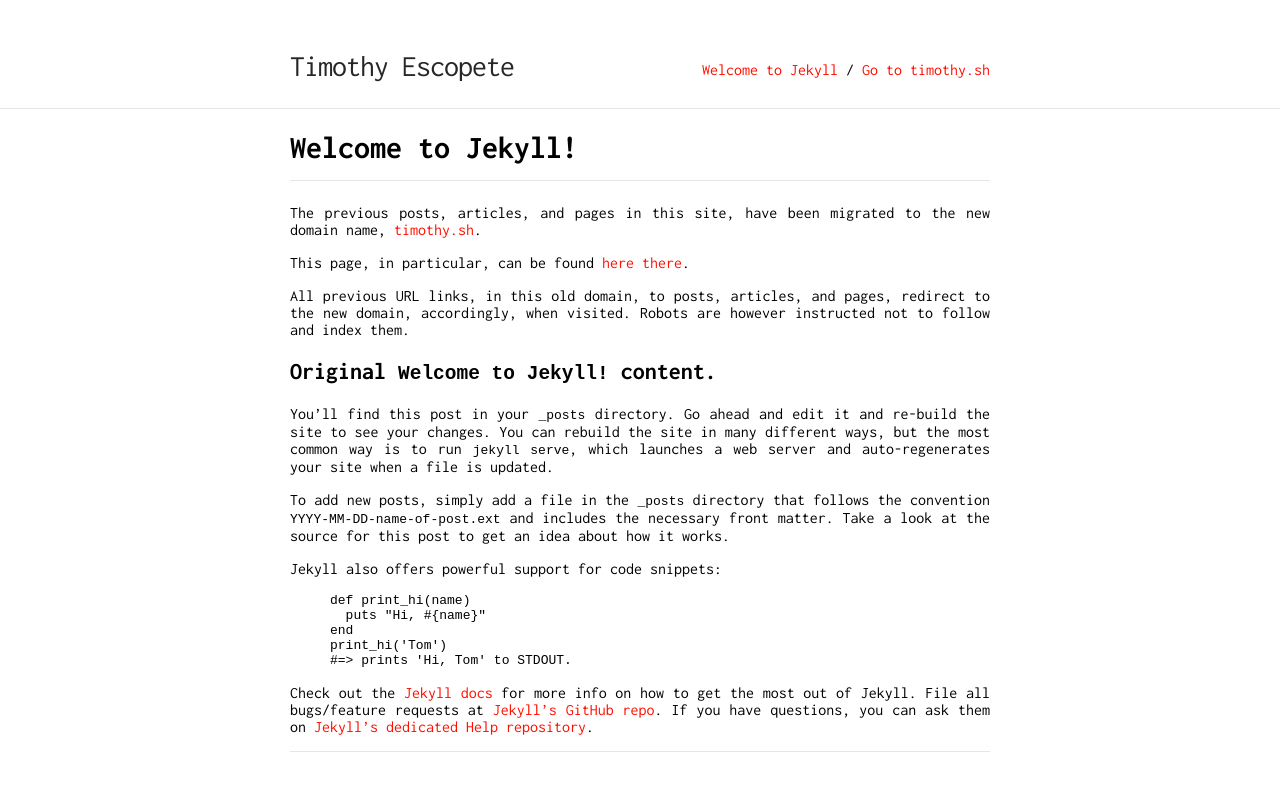
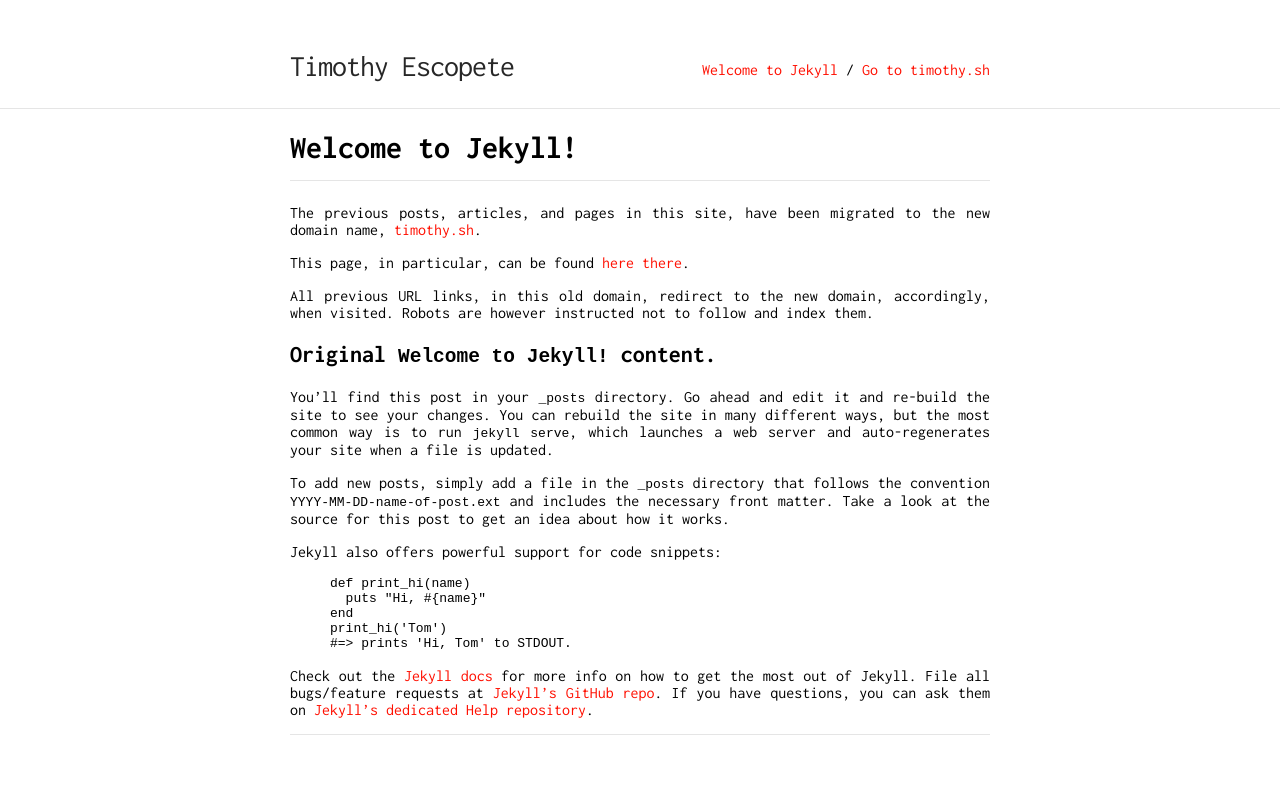
Before and after one commit to timhtheos/timothyae, a Jekyll site: the page built from _posts/2016-10-09-welcome-to-jekyll.md, in a window 1280 px wide. Shown: the top 791 px of the page. Built offline with Jekyll 4.4.1, drawn with Linux system fonts in a browser that asks for light colours; nearby versions of some CDN libraries.

Commit message:
Update welcome.

```diff
--- a/_posts/2016-10-09-welcome-to-jekyll.md
+++ b/_posts/2016-10-09-welcome-to-jekyll.md
@@ -8,9 +8,9 @@ teaser: >
   The previous posts, articles, and pages in this site, have been migrated to the
   new domain name, timothy.sh.
 
-  All previous URL links, in this old domain, to posts, articles, and pages, redirect
-  to the new domain, accordingly, when visited. Robots are however instructed not
-  to follow and index them.
+  All previous URL links, in this old domain, redirect to the new domain,
+  accordingly, when visited. Robots are however instructed not to follow and
+  index them.
 ---
 
 The previous posts, articles, and pages in this site, have been migrated to the
@@ -18,9 +18,9 @@ new domain name, [timothy.sh](https://timothy.sh).
 
 This page, in particular, can be found [here there](https://timothy.sh/welcome-to-jekyll/).
 
-All previous URL links, in this old domain, to posts, articles, and pages, redirect
-to the new domain, accordingly, when visited. Robots are however instructed not
-to follow and index them.
+All previous URL links, in this old domain, redirect to the new domain,
+accordingly, when visited. Robots are however instructed not to follow and index
+them.
 
 ## Original `Welcome to Jekyll!` content.
 
```
